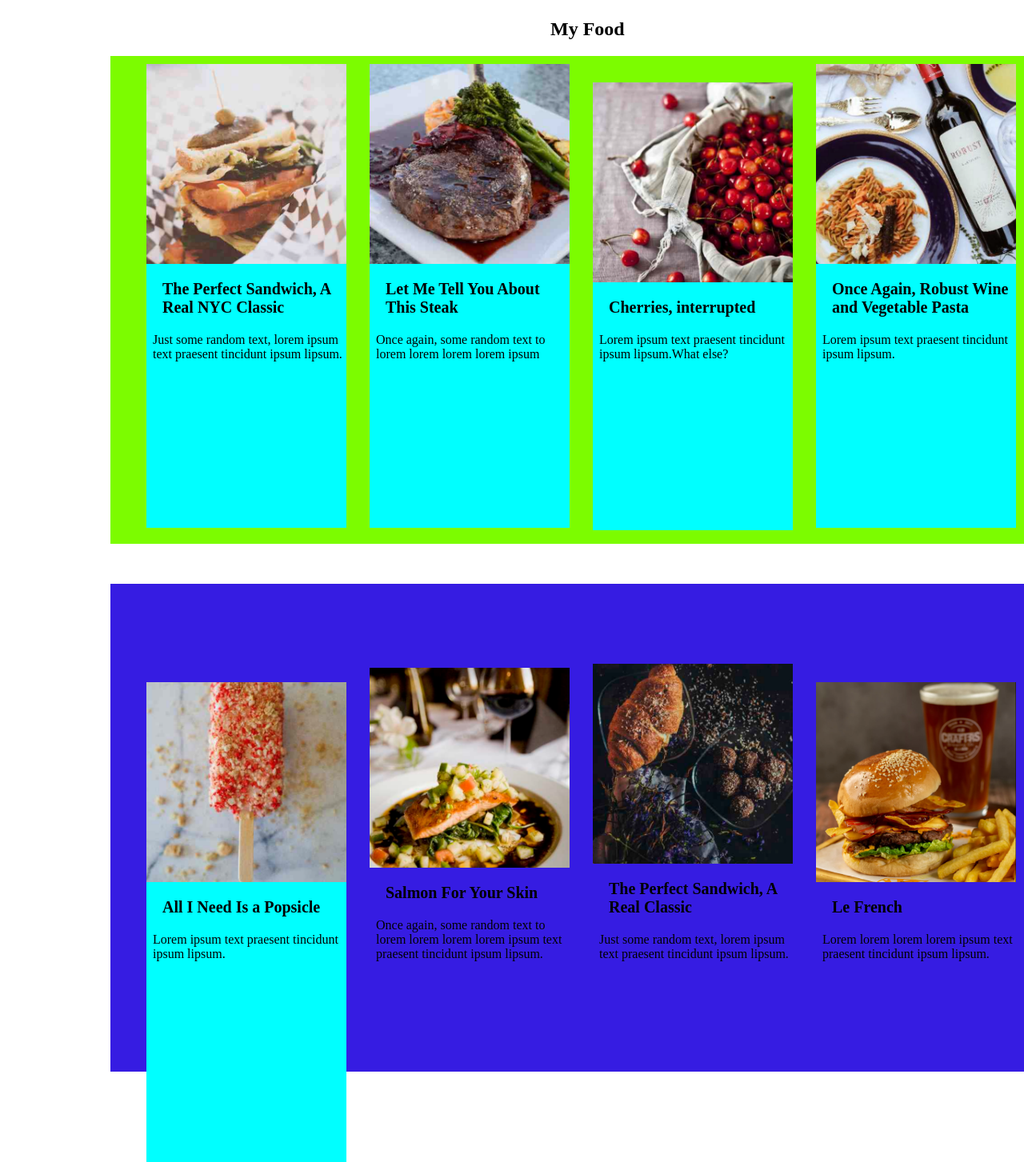
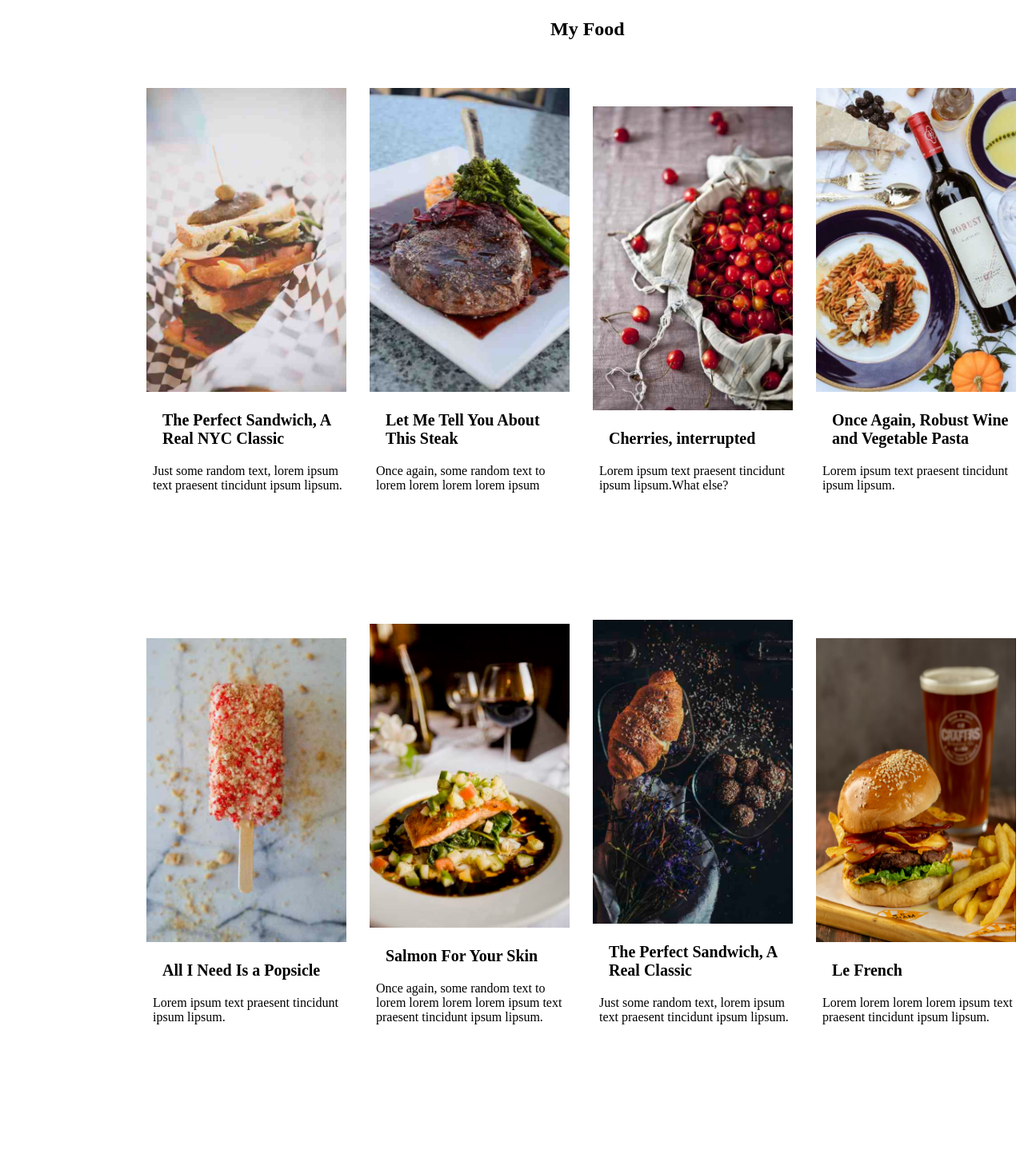
Before and after one commit to Madhukiran00/css, a plain HTML site: page 16-04-25/index.html in a window 1280 px wide. Shown: the part 17-1470 px from the top of the page at 80% size. After the commit the page ends 1365 px from the top, so only its background shows below. Drawn offline with Linux system fonts and the light colour scheme.

Commit message:
Update style.css

```diff
--- a/16-04-25/style.css
+++ b/16-04-25/style.css
@@ -6,22 +6,24 @@
 
 .outerdiv{
     margin-left: 130px;
-    height: 610px;
-    background-color: lawngreen;
+    height: 570px;
+    margin-top: 50px;
     width:1200px;
     box-sizing: border-box;
-    margin-bottom: 50px;
+    margin-bottom: 5px;
+
 
 }
 
 .div1{
-    height: 580px;
+    height: 550px;
     width: 250px;
     margin-left: 45px;
     margin-top: 10px;
     display: inline-block;
     box-sizing: border-box;
-    background-color: aqua;
+
+
 }
 .div1h3{
     padding-left:20px;
@@ -32,11 +34,11 @@ p{
 }
 
 .div2{
-    height: 580px;
+    height: 550px;
     width: 250px;
     margin-left: 25px;
     margin-top: 10px;
-    background-color: aqua;
+
     display:inline-block;
     box-sizing: border-box;
 }
@@ -45,19 +47,19 @@ p{
 
     display:inline-block;
     box-sizing: border-box;
-    height: 560px;
+    height: 550px;
     width: 250px;
     margin-left: 25px;
     margin-top:0px;
-    background-color: aqua;
+
 
 }
 .div4{
-    height: 580px;
+    height: 550px;
     width: 250px;
     margin-left: 25px;
     margin-top: 10px;
-    background-color: aqua;
+
     display:inline-block;
     box-sizing: border-box;
 
@@ -66,9 +68,9 @@ p{
 
 .outerdiv2{margin-left: 130px;
     height: 610px;
-    background-color: rgb(54, 28, 226);
     width:1200px;
     box-sizing: border-box;
+
 
 }
 
@@ -78,11 +80,11 @@ p{
 
 
 .div5{
-    height: 600px;
+    height: 550px;
     width: 250px;
     margin-left: 45px;
-    margin-top: 10px;
-    background-color: aqua;
+    margin-top: 5px;
+
     display:inline-block;
     box-sizing: border-box;
 
@@ -90,26 +92,39 @@ p{
 }
 
 .div6{
-    height: 600px;
+    height: 550px;
     width: 250px;
     margin-left: 25px;
     margin-top: 100px;
     box-sizing: border-box;
     display:inline-block;
-}
 
-.div8{
-    height: 600px;
-    width: 250px;
-    margin-left: 25px;
-    margin-top: 100px;
-    background-color: aqua;
-    display:inline-block;
-    box-sizing: border-box;
 }
 
 
-img {
+.div7{
+    height: 550px;
+    width: 250px;
+    margin-left: 25px;
+    margin-top: 5px;
+
+    display:inline-block;
+    box-sizing: border-box;
+
+
+.div8{
+    height: 540px;
+    width: 250px;
+    margin-left: 25px;
+    margin-top: px;
+
+    display:inline-block;
+    box-sizing: border-box;
+
+}
+
+
+img{
     height: 250px;
     width: 100%;
     object-fit: cover;
```
